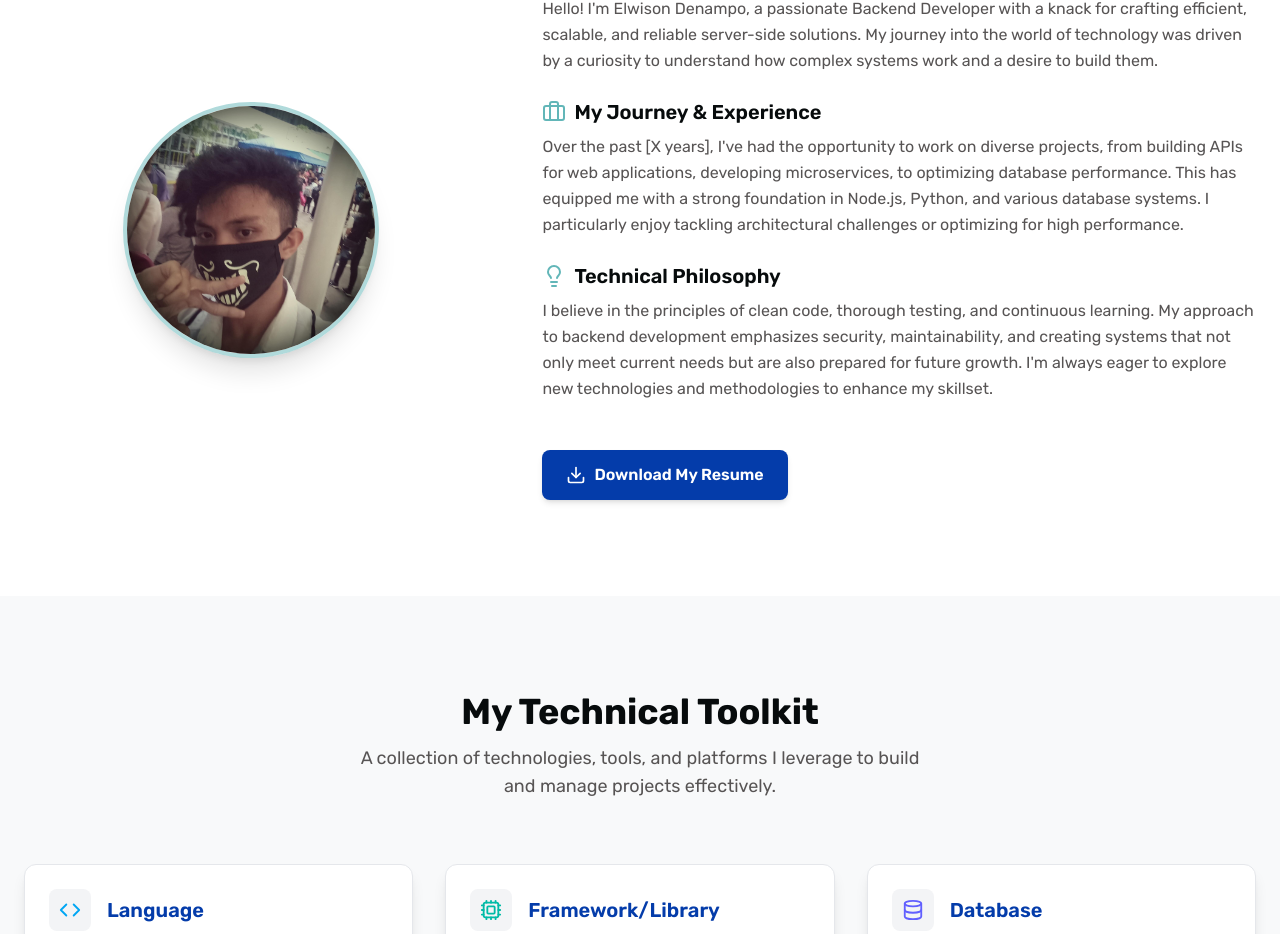
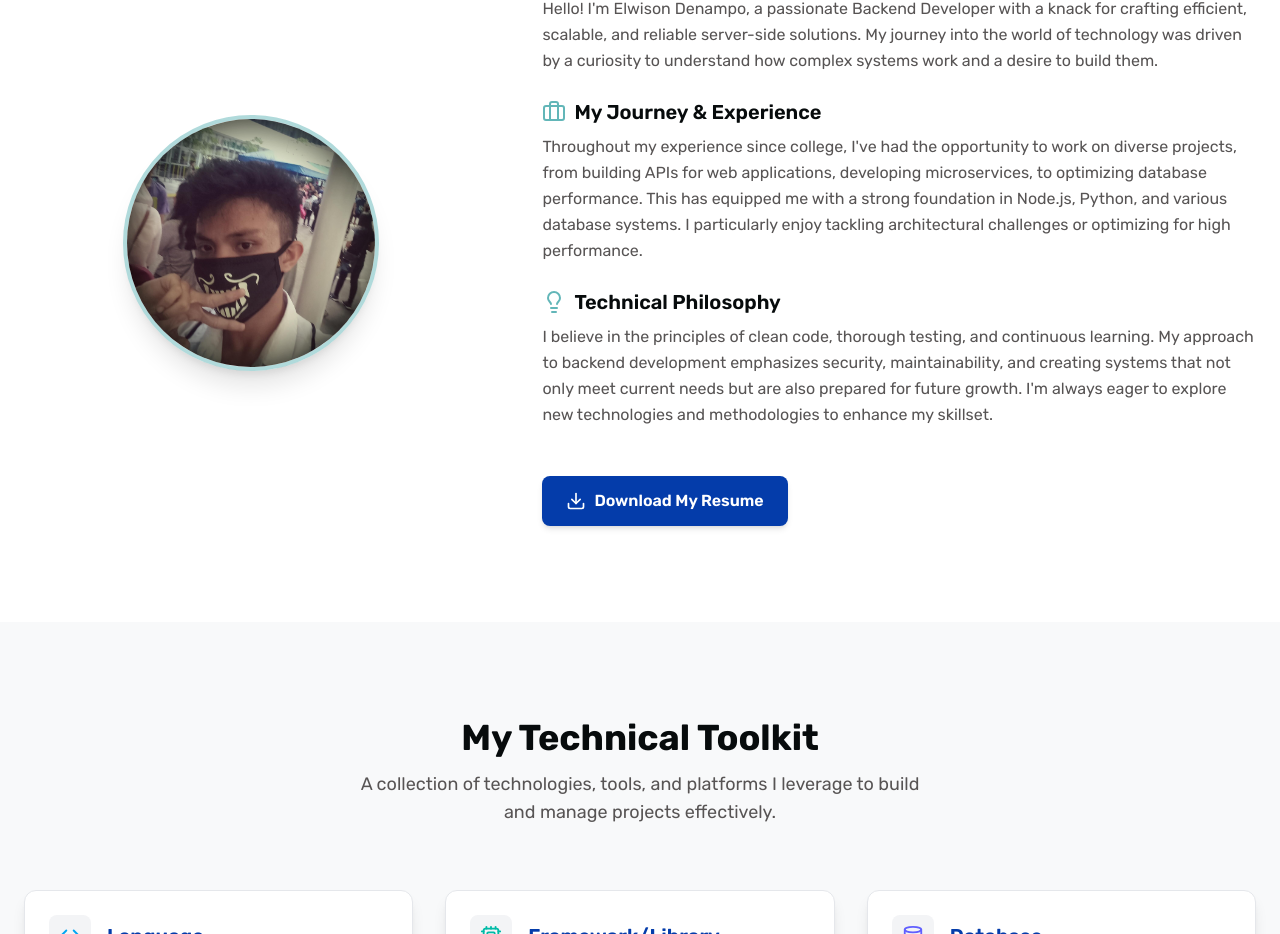
Before and after one commit to Erudi787/My-PortFolio, a Next.js app: page / in a window 1280 px wide. Shown: the part 1172-2106 px from the top of the page. Built offline with nearby package versions, Linux system fonts and the light colour scheme.

Commit message:
'about' adjustments

```diff
--- a/src/components/sections/AboutSection.tsx
+++ b/src/components/sections/AboutSection.tsx
@@ -77,7 +77,7 @@ const AboutSection = forwardRef<HTMLElement, AboutSectionProps>((props, ref) =>
               </h3>
               <p>
                 {/* Replace [X years] and bracketed content with your actual details */}
-                Over the past [X years], I&apos;ve had the opportunity to work on diverse projects, from building APIs for web applications, developing microservices, to optimizing database performance. This has equipped me with a strong foundation in Node.js, Python, and various database systems. I particularly enjoy tackling architectural challenges or optimizing for high performance.
+                Throughout my experience since college, I&apos;ve had the opportunity to work on diverse projects, from building APIs for web applications, developing microservices, to optimizing database performance. This has equipped me with a strong foundation in Node.js, Python, and various database systems. I particularly enjoy tackling architectural challenges or optimizing for high performance.
               </p>
             </div>
 
```
